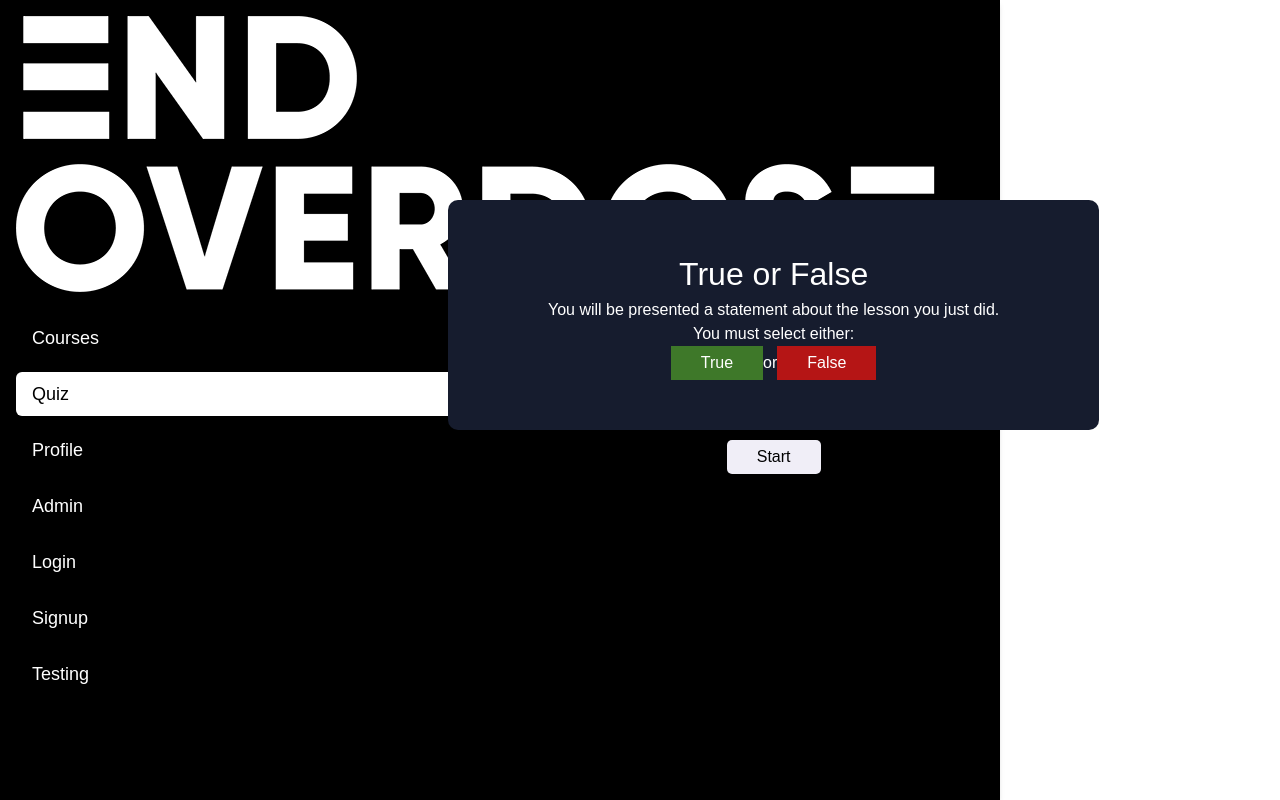
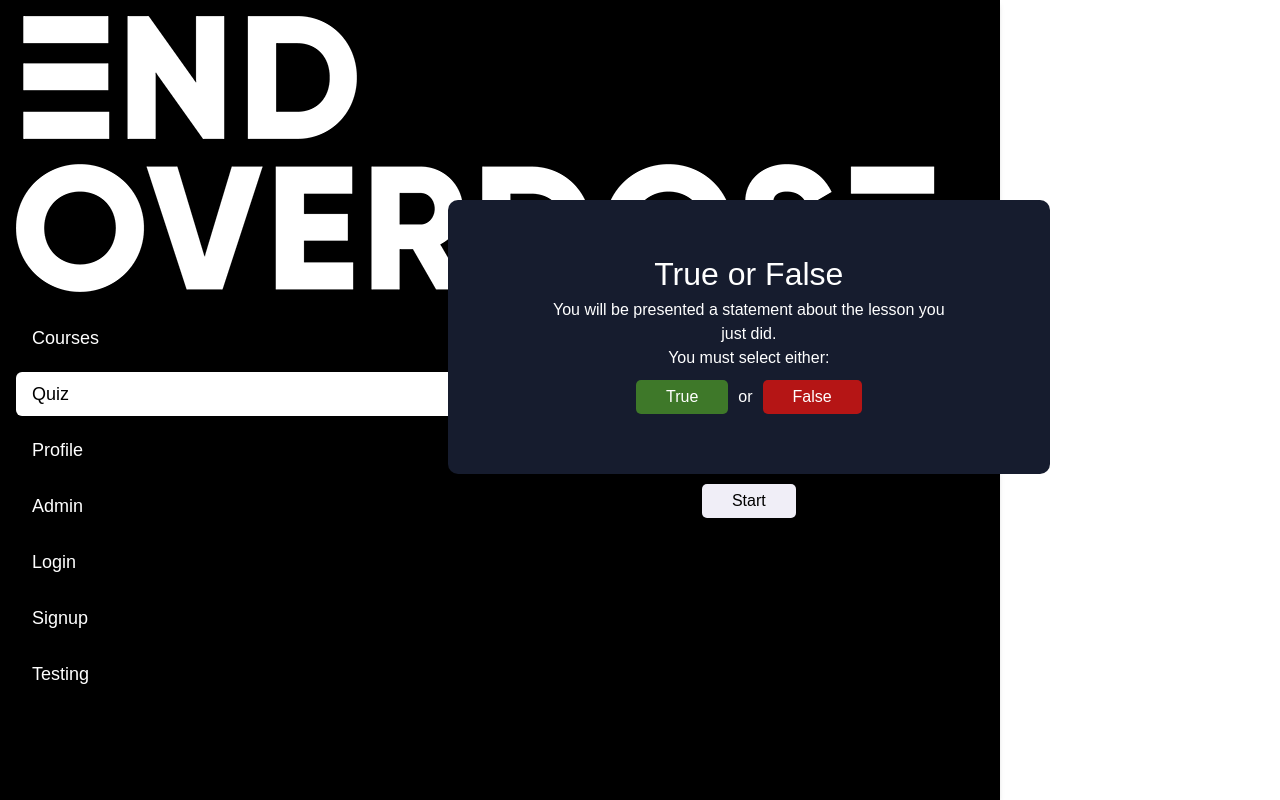
Before and after one commit to lablueprint/end-overdose, a Next.js app: page /quiz/true-false in a window 1280 px wide. Built offline with nearby package versions, Linux system fonts and the light colour scheme.

Commit message:
fix alignment on true false page

```diff
--- a/src/app/quiz/styles.css
+++ b/src/app/quiz/styles.css
@@ -104,6 +104,8 @@
     left: 35%;
     border-radius: 5px;
     text-align: center;
+    right: 18%;
+    /* still centered relative to full screen including sidebar, temp solution */
 }
 .image-container {
     display: flex;
@@ -112,7 +114,6 @@
     align-content: center;
     z-index: 1;
     top: -75px;
-    left: 25%;
     margin-top: 20px;
 }
 .feedback-image {
@@ -173,11 +174,15 @@ button:disabled {
 .bg-green {
     background-color: #3E7829;
     padding: 5px 30px;
+    border-radius: 5px;
+    margin: 10px;
 }
 
 .bg-red {
     background-color: #B51515;
     padding: 5px 30px;
+    border-radius: 5px;
+    margin: 10px;
 }
 
 .bg-light {
```
